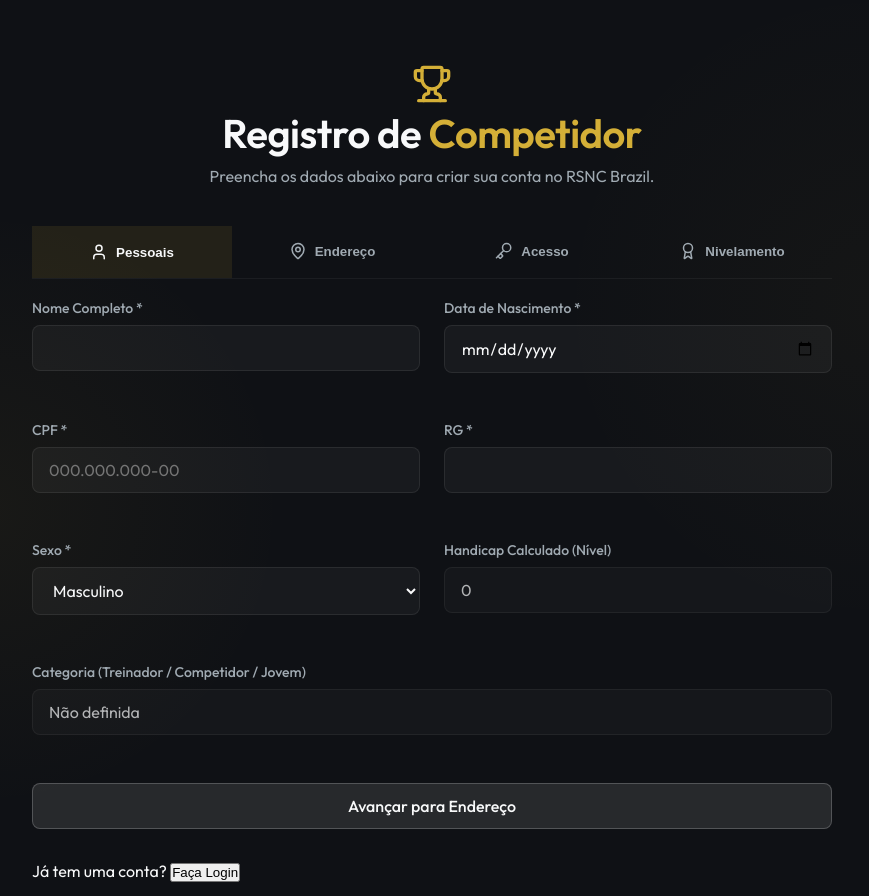
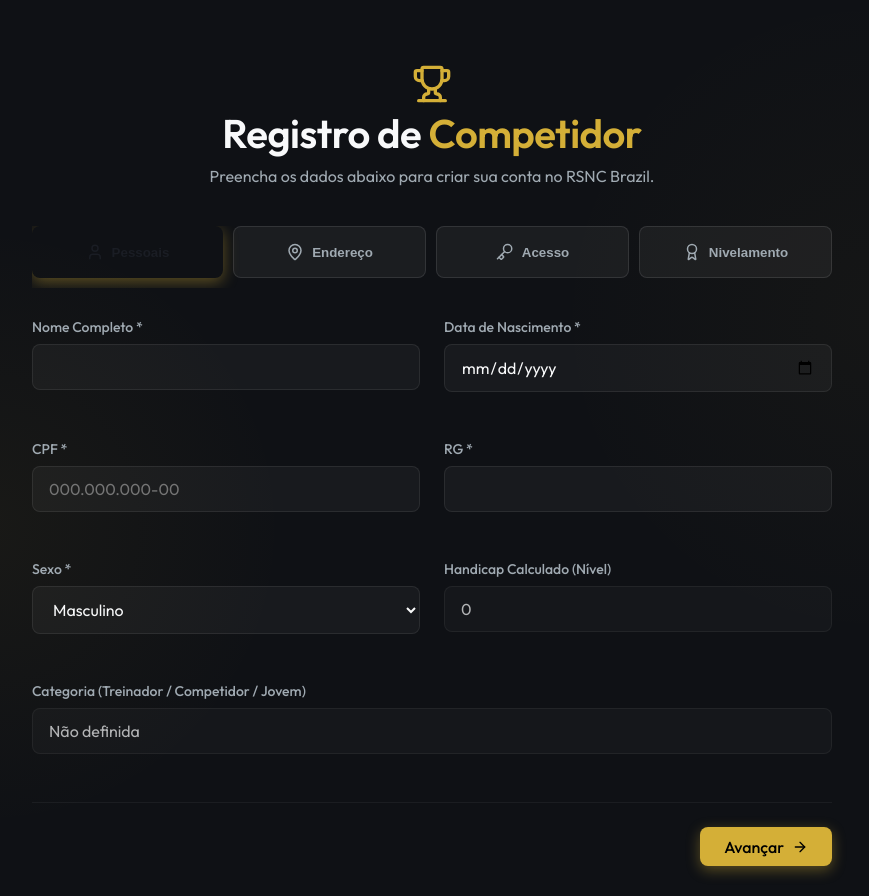
Before and after one commit to klebersalvador/rnscbrazil, a React (Vite) app in the folder frontend_new/: page /rsncbrazil/registro in a window 1280 px wide. Shown: the top 896 px of the page, without its empty margins (208-1077 px from the left). Built offline with nearby package versions, Linux system fonts and the light colour scheme.

Commit message:
UI tweaks on registro tabs and buttons

```diff
--- a/frontend_new/src/components/Registro.jsx
+++ b/frontend_new/src/components/Registro.jsx
@@ -220,32 +220,32 @@ export default function Registro() {
         </div>
 
         {/* Tabs Navegação */}
-        <div style={{ display: 'flex', borderBottom: '1px solid rgba(255,255,255,0.05)', marginBottom: '20px', overflowX: 'auto' }}>
+        <div style={{ display: 'flex', gap: '10px', marginBottom: '30px', overflowX: 'auto', paddingBottom: '10px' }}>
           <button
             type="button"
             onClick={() => setActiveTab('pessoais')}
-            style={{ flex: 1, padding: '1rem', background: activeTab === 'pessoais' ? 'rgba(212, 175, 55, 0.1)' : 'transparent', border: 'none', borderBottom: activeTab === 'pessoais' ? '2px solid var(--color-gold)' : '2px solid transparent', color: activeTab === 'pessoais' ? 'var(--color-gold)' : '#a0aab2', cursor: 'pointer', display: 'flex', alignItems: 'center', justifyContent: 'center', gap: '8px', fontWeight: 'bold', whiteSpace: 'nowrap' }}
+            style={{ flex: 1, padding: '1rem', background: activeTab === 'pessoais' ? 'var(--color-gold)' : 'rgba(255,255,255,0.05)', border: activeTab === 'pessoais' ? 'none' : '1px solid rgba(255,255,255,0.1)', borderRadius: '8px', color: activeTab === 'pessoais' ? '#1a1d24' : '#a0aab2', cursor: 'pointer', display: 'flex', alignItems: 'center', justifyContent: 'center', gap: '8px', fontWeight: 'bold', whiteSpace: 'nowrap', transition: 'all 0.3s ease', boxShadow: activeTab === 'pessoais' ? '0 4px 15px rgba(212, 175, 55, 0.4)' : 'none' }}
           >
             <User size={18} /> Pessoais
           </button>
           <button
             type="button"
             onClick={() => setActiveTab('endereco')}
-            style={{ flex: 1, padding: '1rem', background: activeTab === 'endereco' ? 'rgba(212, 175, 55, 0.1)' : 'transparent', border: 'none', borderBottom: activeTab === 'endereco' ? '2px solid var(--color-gold)' : '2px solid transparent', color: activeTab === 'endereco' ? 'var(--color-gold)' : '#a0aab2', cursor: 'pointer', display: 'flex', alignItems: 'center', justifyContent: 'center', gap: '8px', fontWeight: 'bold', whiteSpace: 'nowrap' }}
+            style={{ flex: 1, padding: '1rem', background: activeTab === 'endereco' ? 'var(--color-gold)' : 'rgba(255,255,255,0.05)', border: activeTab === 'endereco' ? 'none' : '1px solid rgba(255,255,255,0.1)', borderRadius: '8px', color: activeTab === 'endereco' ? '#1a1d24' : '#a0aab2', cursor: 'pointer', display: 'flex', alignItems: 'center', justifyContent: 'center', gap: '8px', fontWeight: 'bold', whiteSpace: 'nowrap', transition: 'all 0.3s ease', boxShadow: activeTab === 'endereco' ? '0 4px 15px rgba(212, 175, 55, 0.4)' : 'none' }}
           >
             <MapPin size={18} /> Endereço
           </button>
           <button
             type="button"
             onClick={() => setActiveTab('acesso')}
-            style={{ flex: 1, padding: '1rem', background: activeTab === 'acesso' ? 'rgba(212, 175, 55, 0.1)' : 'transparent', border: 'none', borderBottom: activeTab === 'acesso' ? '2px solid var(--color-gold)' : '2px solid transparent', color: activeTab === 'acesso' ? 'var(--color-gold)' : '#a0aab2', cursor: 'pointer', display: 'flex', alignItems: 'center', justifyContent: 'center', gap: '8px', fontWeight: 'bold', whiteSpace: 'nowrap' }}
+            style={{ flex: 1, padding: '1rem', background: activeTab === 'acesso' ? 'var(--color-gold)' : 'rgba(255,255,255,0.05)', border: activeTab === 'acesso' ? 'none' : '1px solid rgba(255,255,255,0.1)', borderRadius: '8px', color: activeTab === 'acesso' ? '#1a1d24' : '#a0aab2', cursor: 'pointer', display: 'flex', alignItems: 'center', justifyContent: 'center', gap: '8px', fontWeight: 'bold', whiteSpace: 'nowrap', transition: 'all 0.3s ease', boxShadow: activeTab === 'acesso' ? '0 4px 15px rgba(212, 175, 55, 0.4)' : 'none' }}
           >
             <Key size={18} /> Acesso
           </button>
           <button
             type="button"
             onClick={() => setActiveTab('nivelamento')}
-            style={{ flex: 1, padding: '1rem', background: activeTab === 'nivelamento' ? 'rgba(212, 175, 55, 0.1)' : 'transparent', border: 'none', borderBottom: activeTab === 'nivelamento' ? '2px solid var(--color-gold)' : '2px solid transparent', color: activeTab === 'nivelamento' ? 'var(--color-gold)' : '#a0aab2', cursor: 'pointer', display: 'flex', alignItems: 'center', justifyContent: 'center', gap: '8px', fontWeight: 'bold', whiteSpace: 'nowrap' }}
+            style={{ flex: 1, padding: '1rem', background: activeTab === 'nivelamento' ? 'var(--color-gold)' : 'rgba(255,255,255,0.05)', border: activeTab === 'nivelamento' ? 'none' : '1px solid rgba(255,255,255,0.1)', borderRadius: '8px', color: activeTab === 'nivelamento' ? '#1a1d24' : '#a0aab2', cursor: 'pointer', display: 'flex', alignItems: 'center', justifyContent: 'center', gap: '8px', fontWeight: 'bold', whiteSpace: 'nowrap', transition: 'all 0.3s ease', boxShadow: activeTab === 'nivelamento' ? '0 4px 15px rgba(212, 175, 55, 0.4)' : 'none' }}
           >
             <Award size={18} /> Nivelamento
           </button>
@@ -305,8 +305,8 @@ export default function Registro() {
               </div>
             </div>
 
-            <div style={{ display: 'flex', justifyContent: 'flex-end', marginTop: '1rem' }}>
-              <button type="button" onClick={() => setActiveTab('endereco')} className="btn btn-secondary" style={{ width: '100%' }}>Avançar para Endereço</button>
+            <div style={{ display: 'flex', justifyContent: 'flex-end', marginTop: '1rem', borderTop: '1px solid rgba(255,255,255,0.05)', paddingTop: '1.5rem' }}>
+              <button type="button" onClick={() => setActiveTab('endereco')} className="btn btn-primary" style={{ padding: '0.6rem 1.5rem' }}>Avançar <ArrowLeft size={16} style={{ transform: 'rotate(180deg)', marginLeft: '8px' }} /></button>
             </div>
           </div>
 
@@ -356,9 +356,9 @@ export default function Registro() {
               </div>
             </div>
 
-            <div style={{ display: 'flex', justifyContent: 'space-between', gap: '1rem', marginTop: '1rem' }}>
-              <button type="button" onClick={() => setActiveTab('pessoais')} className="btn btn-secondary" style={{ flex: 1 }}>Voltar</button>
-              <button type="button" onClick={() => setActiveTab('acesso')} className="btn btn-secondary" style={{ flex: 1 }}>Avançar para Acesso</button>
+            <div style={{ display: 'flex', justifyContent: 'space-between', alignItems: 'center', marginTop: '1rem', borderTop: '1px solid rgba(255,255,255,0.05)', paddingTop: '1.5rem' }}>
+              <button type="button" onClick={() => setActiveTab('pessoais')} className="btn btn-secondary" style={{ padding: '0.6rem 1.5rem' }}><ArrowLeft size={16} style={{ marginRight: '8px' }} /> Voltar</button>
+              <button type="button" onClick={() => setActiveTab('acesso')} className="btn btn-primary" style={{ padding: '0.6rem 1.5rem' }}>Avançar <ArrowLeft size={16} style={{ transform: 'rotate(180deg)', marginLeft: '8px' }} /></button>
             </div>
           </div>
 
@@ -382,9 +382,9 @@ export default function Registro() {
               </div>
             </div>
 
-            <div style={{ display: 'flex', justifyContent: 'space-between', gap: '1rem', marginTop: '1rem' }}>
-              <button type="button" onClick={() => setActiveTab('endereco')} className="btn btn-secondary" style={{ flex: 1 }}>Voltar</button>
-              <button type="button" onClick={() => setActiveTab('nivelamento')} className="btn btn-secondary" style={{ flex: 1 }}>Avançar para Nivelamento</button>
+            <div style={{ display: 'flex', justifyContent: 'space-between', alignItems: 'center', marginTop: '1rem', borderTop: '1px solid rgba(255,255,255,0.05)', paddingTop: '1.5rem' }}>
+              <button type="button" onClick={() => setActiveTab('endereco')} className="btn btn-secondary" style={{ padding: '0.6rem 1.5rem' }}><ArrowLeft size={16} style={{ marginRight: '8px' }} /> Voltar</button>
+              <button type="button" onClick={() => setActiveTab('nivelamento')} className="btn btn-primary" style={{ padding: '0.6rem 1.5rem' }}>Avançar <ArrowLeft size={16} style={{ transform: 'rotate(180deg)', marginLeft: '8px' }} /></button>
             </div>
           </div>
 
@@ -402,10 +402,10 @@ export default function Registro() {
               <strong>Categoria Calculada:</strong> {formData.categoria_competidor || 'Não definida'}
             </div>
 
-            <div style={{ display: 'flex', justifyContent: 'space-between', gap: '1rem', marginTop: '2rem', paddingTop: '1rem', borderTop: '1px solid rgba(255,255,255,0.05)' }}>
-              <button type="button" onClick={() => setActiveTab('acesso')} className="btn btn-secondary" style={{ flex: 1 }}>Voltar</button>
-              <button type="submit" className="btn btn-primary" style={{ flex: 1, display: 'flex', alignItems: 'center', justifyContent: 'center', gap: '8px' }} disabled={loading}>
-                <Save size={20} />
+            <div style={{ display: 'flex', justifyContent: 'space-between', alignItems: 'center', marginTop: '2rem', paddingTop: '1.5rem', borderTop: '1px solid rgba(255,255,255,0.05)' }}>
+              <button type="button" onClick={() => setActiveTab('acesso')} className="btn btn-secondary" style={{ padding: '0.6rem 1.5rem' }}><ArrowLeft size={16} style={{ marginRight: '8px' }} /> Voltar</button>
+              <button type="submit" className="btn btn-primary" style={{ display: 'flex', alignItems: 'center', justifyContent: 'center', gap: '8px', padding: '0.6rem 1.5rem', boxShadow: '0 4px 15px rgba(212, 175, 55, 0.4)' }} disabled={loading}>
+                <Save size={18} />
                 {loading ? 'Salvando...' : 'Concluir Cadastro'}
               </button>
             </div>
```
Also changed, not shown: 2 other files (tests, documents, lock files or other folders).
